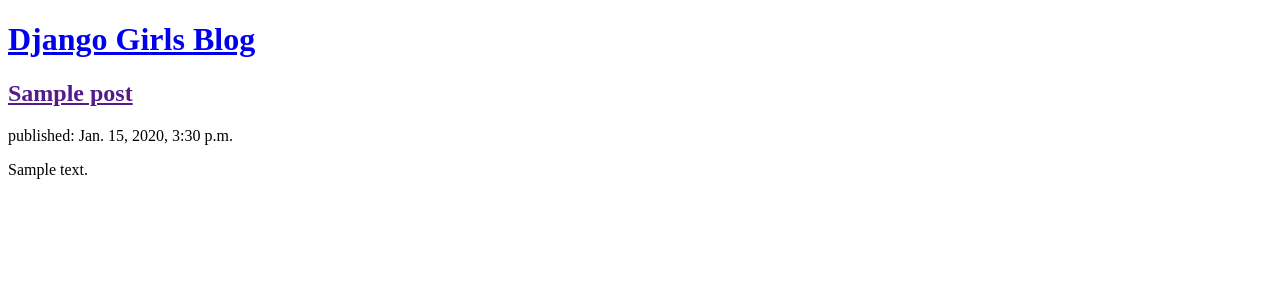
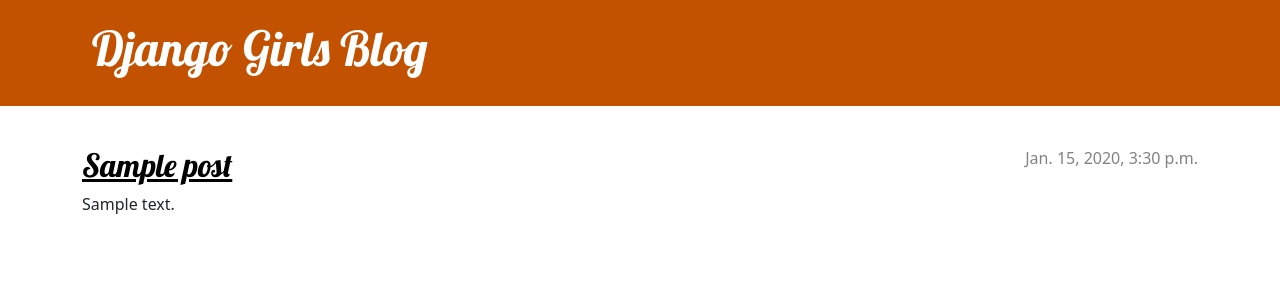
Before and after one commit to Mr1-D3CRYPT/girlsproject, a Django app: page / in a window 1280 px wide. Shown: the top 300 px of the page. Run offline with Django 5.2, Linux system fonts and the light colour scheme; tables that the repository leaves empty hold one stand-in row (values such as "Sample post").

Commit message:
Done more

```diff
--- /dev/null
+++ b/blog/static/css/blog.css
@@ -0,0 +1,75 @@
+h1 a, h2 a {
+    color: #C25100;
+    font-family: 'Lobster';
+}
+
+.page-header {
+    background-color: #C25100;
+    margin-top: 0;
+    margin-bottom: 40px;
+    padding: 20px 20px 20px 40px;
+}
+
+.page-header h1,
+.page-header h1 a,
+.page-header h1 a:visited,
+.page-header h1 a:active {
+    color: #ffffff;
+    font-size: 36pt;
+    text-decoration: none;
+}
+
+h1,
+h2,
+h3,
+h4 {
+    font-family: 'Lobster', cursive;
+}
+
+.date {
+    color: #828282;
+}
+
+.save {
+    float: right;
+}
+
+.post-form textarea,
+.post-form input {
+    width: 100%;
+}
+
+.top-menu,
+.top-menu:hover,
+.top-menu:visited {
+    color: #ffffff;
+    float: right;
+    font-size: 26pt;
+    margin-right: 20px;
+}
+
+.post {
+    margin-bottom: 70px;
+}
+
+.post h2 a,
+.post h2 a:visited {
+    color: #000000;
+}
+
+.post > .date,
+.post > .actions {
+    float: right;
+}
+
+.btn-secondary,
+.btn-secondary:visited {
+    color: #C25100;
+    background: none;
+    border-color: #C25100;
+}
+
+.btn-secondary:hover {
+    color: #FFFFFF;
+    background-color: #C25100;
+}
--- /dev/null
+++ b/blog/templates/base.html
@@ -0,0 +1,29 @@
+{% load static %}
+<!DOCTYPE html>
+<html lang="en">
+<head>
+    <meta charset="UTF-8">
+    <meta name="viewport" content="width=device-width, initial-scale=1.0">
+    <title>Ashish's blog</title>
+
+    <link rel="stylesheet" href="https://fonts.googleapis.com/css?family=Lobster&subset=latin,latin-ext">
+    <link rel="stylesheet" href="https://cdn.jsdelivr.net/npm/bootstrap@5.1.3/dist/css/bootstrap.min.css" integrity="sha384-1BmE4kWBq78iYhFldvKuhfTAU6auU8tT94WrHftjDbrCEXSU1oBoqyl2QvZ6jIW3" crossorigin="anonymous">
+    <link rel="stylesheet" href="{% static 'css/blog.css' %}">
+
+</head>
+
+<body>
+    <header class="page-header">
+      <div class="container">
+          <h1><a href="/">Django Girls Blog</a></h1>
+      </div>
+    </header>
+    <main class="container">
+        <div class="row">
+            <div class="col">
+            {% block content %}
+            {% endblock %}
+            </div>
+        </div>
+    </main>
+</body>
--- a/blog/templates/post_list.html
+++ b/blog/templates/post_list.html
@@ -1,21 +1,13 @@
-<!DOCTYPE html>
-<html lang="en">
-<head>
-    <meta charset="UTF-8">
-    <meta name="viewport" content="width=device-width, initial-scale=1.0">
-    <title>Ashish's blog</title>
-</head>
-<body>
-    <header>
-        <h1><a href="/">Django Girls Blog</a></h1>
-    </header>
+{% extends 'base.html' %}
 
+{% block content %}
     {% for post in posts %}
-    <article>
-        <h2><a href="">{{ post.title }}</a></h2>
-        <time>published: {{ post.published_date }}</time>
-        <p>{{ post.text|linebreaksbr }}</p>
-    </article>
+        <article class="post">
+            <time class="date">
+                {{ post.published_date }}
+            </time>
+            <h2><a href="{% url 'post_detail' pk=post.pk %}">{{ post.title }}</a></h2>
+            <p>{{ post.text|linebreaksbr }}</p>
+        </article>
     {% endfor %}
-</body>
-</html>
+{% endblock %}
--- a/blog/urls.py
+++ b/blog/urls.py
@@ -2,5 +2,6 @@
 from . import views
 
 urlpatterns = [
-    path('', views.post_list)
+    path('', views.post_list),
+    path('post/<int:pk>/', views.post_detail, name='post_detail'),
 ]
--- a/blog/views.py
+++ b/blog/views.py
@@ -1,8 +1,11 @@
 from django.utils import timezone
-from django.http import HttpResponse
-from django.shortcuts import render
+from django.shortcuts import get_object_or_404, render
 from .models import Post
 
 def post_list(request):
     posts = Post.objects.filter(published_date__lte=timezone.now()).order_by('published_date')
     return render(request, 'post_list.html', {'posts': posts})
+
+def post_detail(request, pk):
+    post = get_object_or_404(Post, pk=pk)
+    return render(request, 'post_detail.html', {'post': post})
```
Also changed, not shown: blog/templates/post_detail.html (added, +13 -0 lines).
